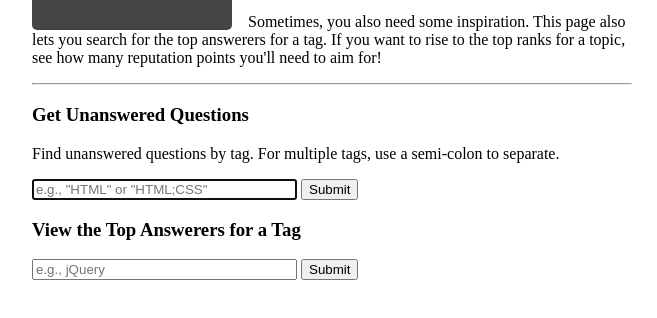
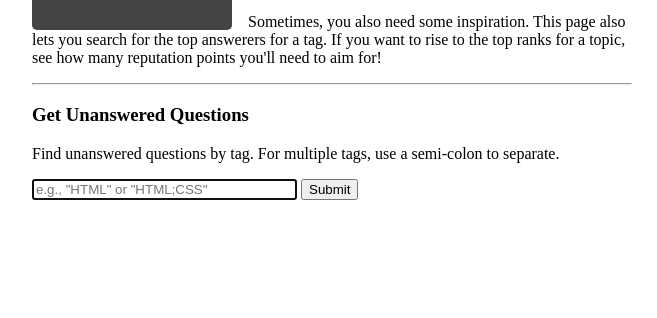
Before and after one commit to yoblig/yoblig.github.io, a website: page stackoverflow/index.html in a window 1280 px wide. Shown: the part 218-536 px from the top of the page, without its empty margins (308-965 px from the left). Drawn offline with nearby package versions, Linux system fonts and the light colour scheme.

Commit message:
Update index.html

```diff
--- a/stackoverflow/index.html
+++ b/stackoverflow/index.html
@@ -21,11 +21,6 @@
 			<p>Find unanswered questions by tag. For multiple tags, use a semi-colon to separate.</p>
 			<form class="unanswered-getter">
 				<input type="text" placeholder='e.g., "HTML" or "HTML;CSS"' name="tags" size="30" autofocus required>
-				<input type="submit" value="Submit">
-			</form>
-			<h3>View the Top Answerers for a Tag</h3>
-			<form class="inspiration-getter">
-				<input type="text" placeholder="e.g., jQuery" name="answerers" size="30"  required>
 				<input type="submit" value="Submit">
 			</form>
 		</div>
```
